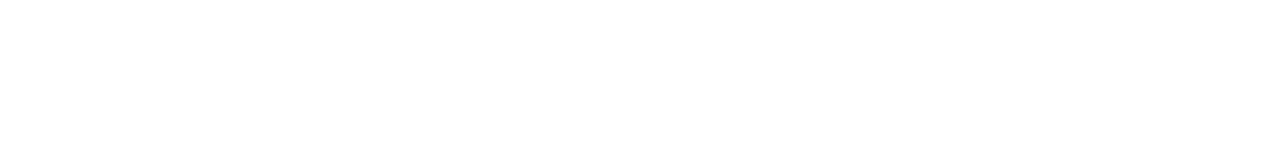
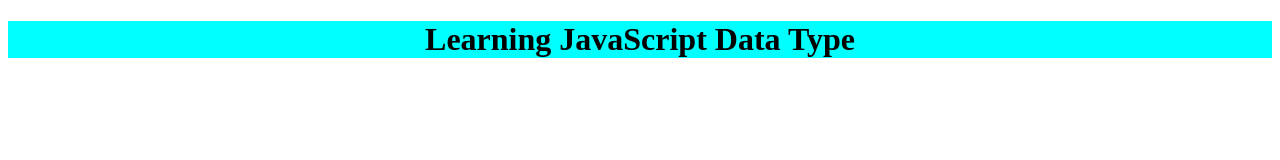
Before and after one commit to AlokBarmanraj/JavaScript-Data-Types-note, a plain HTML site: page index.html in a window 1280 px wide. Drawn offline with Linux system fonts and the light colour scheme.

Commit message:
Update index.html

```diff
--- a/index.html
+++ b/index.html
@@ -6,6 +6,10 @@
     <title>Document</title>
 </head>
 <body>
+    <h1 style="text-align: center; background-color: aqua;">Learning JavaScript Data Type</h1>
+
+
+
     <script src="index.js"></script>
 </body>
 </html>
```
